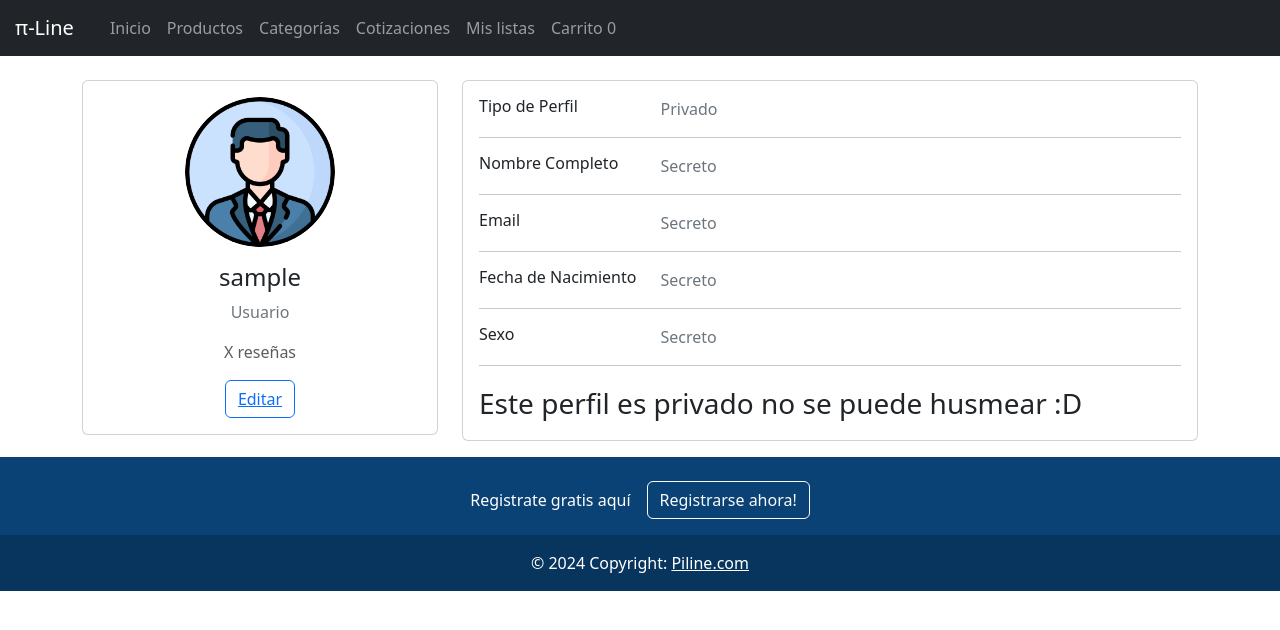
After one commit to Jonartr/BDM, a PHP site: page /VerPerfil.php in a window 1280 px wide. The commit adds this page. Shown: the top 630 px of the page. Run offline with PHP 8.4, Linux system fonts and the light colour scheme; the visitor is signed in with stand-in values (Sample User, id 1).

```diff
--- /dev/null
+++ b/VerPerfil.php
@@ -0,0 +1,168 @@
+<!DOCTYPE html>
+<html lang="en">
+<head>
+    <meta charset="UTF-8">
+    <meta name="viewport" content="width=device-width, initial-scale=1.0">
+    <title>Perfil de Usuario</title>
+    <link rel="stylesheet" href="css/perfilusuarioprivado.css">
+    <link href="https://cdn.jsdelivr.net/npm/bootstrap@5.3.2/dist/css/bootstrap.min.css" rel="stylesheet" integrity="sha384-T3c6CoIi6uLrA9TneNEoa7RxnatzjcDSCmG1MXxSR1GAsXEV/Dwwykc2MPK8M2HN" crossorigin="anonymous">
+</head>
+<body>
+
+<?php include("header.php");
+unset($_SESSION['Carrito']);
+
+?>
+
+
+<div class="container">
+    <div class="main-body">
+
+          <!-- Breadcrumb
+          <nav aria-label="breadcrumb" class="main-breadcrumb">
+            <ol class="breadcrumb">
+              <li class="breadcrumb-item"><a href="index.html">Home</a></li>
+              <li class="breadcrumb-item"><a href="javascript:void(0)">User</a></li>
+              <li class="breadcrumb-item active" aria-current="page">User Profile</li>
+            </ol>
+          </nav>
+       /Breadcrumb -->
+
+          <div class="row gutters-sm">
+            <div class="col-md-4 mb-3">
+              <div class="card">
+                <div class="card-body">
+
+                  <div class="d-flex flex-column align-items-center text-center">
+                    <img src="img/weon.png" alt="Admin" class="rounded-circle" width="150">
+                    <div class="mt-3">
+                      <h4><?php echo $_SESSION['Usuario'] ?></h4>
+                      <p class="text-secondary mb-1">Usuario</p>
+                      <p>
+                      <p class="text-muted font-size-sm">X reseñas</p>
+                     <!-- <button class="btn btn-primary">Seguir</button> -->
+                      <button class="btn btn-outline-primary">
+                          <a href="edicionperfil.php">Editar</a>
+                      </button>
+                    </div>
+                  </div>
+
+
+                </div>
+              </div>
+            </div>
+
+           <!--   <div class="card mt-3">
+                <ul class="list-group list-group-flush">
+                  <li class="list-group-item d-flex justify-content-between align-items-center flex-wrap">
+                    <h6 class="mb-0"><svg xmlns="http://www.w3.org/2000/svg" width="24" height="24" viewBox="0 0 24 24" fill="none" stroke="currentColor" stroke-width="2" stroke-linecap="round" stroke-linejoin="round" class="feather feather-globe mr-2 icon-inline"><circle cx="12" cy="12" r="10"></circle><line x1="2" y1="12" x2="22" y2="12"></line><path d="M12 2a15.3 15.3 0 0 1 4 10 15.3 15.3 0 0 1-4 10 15.3 15.3 0 0 1-4-10 15.3 15.3 0 0 1 4-10z"></path></svg>Website</h6>
+                    <span class="text-secondary">https://bootdey.com</span>
+                  </li>
+                  <li class="list-group-item d-flex justify-content-between align-items-center flex-wrap">
+                    <h6 class="mb-0"><svg xmlns="http://www.w3.org/2000/svg" width="24" height="24" viewBox="0 0 24 24" fill="none" stroke="currentColor" stroke-width="2" stroke-linecap="round" stroke-linejoin="round" class="feather feather-github mr-2 icon-inline"><path d="M9 19c-5 1.5-5-2.5-7-3m14 6v-3.87a3.37 3.37 0 0 0-.94-2.61c3.14-.35 6.44-1.54 6.44-7A5.44 5.44 0 0 0 20 4.77 5.07 5.07 0 0 0 19.91 1S18.73.65 16 2.48a13.38 13.38 0 0 0-7 0C6.27.65 5.09 1 5.09 1A5.07 5.07 0 0 0 5 4.77a5.44 5.44 0 0 0-1.5 3.78c0 5.42 3.3 6.61 6.44 7A3.37 3.37 0 0 0 9 18.13V22"></path></svg>Github</h6>
+                    <span class="text-secondary">bootdey</span>
+                  </li>
+                  <li class="list-group-item d-flex justify-content-between align-items-center flex-wrap">
+                    <h6 class="mb-0"><svg xmlns="http://www.w3.org/2000/svg" width="24" height="24" viewBox="0 0 24 24" fill="none" stroke="currentColor" stroke-width="2" stroke-linecap="round" stroke-linejoin="round" class="feather feather-twitter mr-2 icon-inline text-info"><path d="M23 3a10.9 10.9 0 0 1-3.14 1.53 4.48 4.48 0 0 0-7.86 3v1A10.66 10.66 0 0 1 3 4s-4 9 5 13a11.64 11.64 0 0 1-7 2c9 5 20 0 20-11.5a4.5 4.5 0 0 0-.08-.83A7.72 7.72 0 0 0 23 3z"></path></svg>Twitter</h6>
+                    <span class="text-secondary">@bootdey</span>
+                  </li>
+                  <li class="list-group-item d-flex justify-content-between align-items-center flex-wrap">
+                    <h6 class="mb-0"><svg xmlns="http://www.w3.org/2000/svg" width="24" height="24" viewBox="0 0 24 24" fill="none" stroke="currentColor" stroke-width="2" stroke-linecap="round" stroke-linejoin="round" class="feather feather-instagram mr-2 icon-inline text-danger"><rect x="2" y="2" width="20" height="20" rx="5" ry="5"></rect><path d="M16 11.37A4 4 0 1 1 12.63 8 4 4 0 0 1 16 11.37z"></path><line x1="17.5" y1="6.5" x2="17.51" y2="6.5"></line></svg>Instagram</h6>
+                    <span class="text-secondary">bootdey</span>
+                  </li>
+                  <li class="list-group-item d-flex justify-content-between align-items-center flex-wrap">
+                    <h6 class="mb-0"><svg xmlns="http://www.w3.org/2000/svg" width="24" height="24" viewBox="0 0 24 24" fill="none" stroke="currentColor" stroke-width="2" stroke-linecap="round" stroke-linejoin="round" class="feather feather-facebook mr-2 icon-inline text-primary"><path d="M18 2h-3a5 5 0 0 0-5 5v3H7v4h3v8h4v-8h3l1-4h-4V7a1 1 0 0 1 1-1h3z"></path></svg>Facebook</h6>
+                    <span class="text-secondary">bootdey</span>
+                  </li>
+                </ul>
+              </div>
+-->
+            <div class="col-md-8">
+              <div class="card mb-3">
+                <div class="card-body">
+                  <div class="row">
+                    <div class="col-sm-3">
+                      <h6 class="mb-0">Tipo de Perfil</h6>
+                    </div>
+                    <div class="col-sm-9 text-secondary">
+                     Privado
+                    </div>
+                  </div>
+                  <hr>
+
+                  <div class="row">
+                    <div class="col-sm-3">
+                  <h6 class="mb-0">Nombre Completo</h6>
+                    </div>
+                    <div class="col-sm-9 text-secondary">
+                     Secreto
+                    </div>
+                  </div>
+                  <hr>
+
+                  <div class="row">
+                    <div class="col-sm-3">
+                      <h6 class="mb-0">Email</h6>
+                    </div>
+                    <div class="col-sm-9 text-secondary">
+                      Secreto
+                    </div>
+                  </div>
+                  <hr>
+
+                  <div class="row">
+                    <div class="col-sm-3">
+                      <h6 class="mb-0">Fecha de Nacimiento</h6>
+                    </div>
+                    <div class="col-sm-9 text-secondary">
+                     Secreto
+                    </div>
+                  </div>
+                  <hr>
+
+                  <div class="row">
+                    <div class="col-sm-3">
+                      <h6 class="mb-0">Sexo</h6>
+                    </div>
+                    <div class="col-sm-9 text-secondary">
+                    Secreto
+                    </div>
+                  </div>
+                  <hr>
+
+                  <div class="row">
+                    <div class="col-sm-12">
+                      <span class = "fs-3">Este perfil es privado no se puede husmear :D</span>
+                    </div>
+                  </div>
+                </div>
+              </div>
+              </div>
+
+
+
+
+
+
+
+
+
+
+
+
+
+
+                  </div>
+                </div>
+               </div>
+
+
+
+<?php include("footer.php");?>
+
+<script src="https://cdn.jsdelivr.net/npm/bootstrap@5.3.2/dist/js/bootstrap.bundle.min.js" integrity="sha384-C6RzsynM9kWDrMNeT87bh95OGNyZPhcTNXj1NW7RuBCsyN/o0jlpcV8Qyq46cDfL" crossorigin="anonymous">
+
+</script>
+
+</body>
+</html>
--- a/header.php
+++ b/header.php
@@ -43,8 +43,20 @@
       </li>
 
       <li class="nav-item">
-        <a class="nav-link" href="carrito.php">Carrito</a>
+        <a class="nav-link" href="carrito.php">Carrito
+
+        <?php
+          if(isset($_SESSION['Carrito'])){
+            echo count($_SESSION['Carrito']);
+          }
+          else {
+            echo '0';
+          }
+
+
+        ?></a>
       </li>
+
 
 
 <?php if (isset($_SESSION['Usuario'])){  /*---aa--- */
--- a/nuevoproducto.php
+++ b/nuevoproducto.php
@@ -14,7 +14,10 @@
 </head>
 
 <body>
-    <?php include("header.php");?>
+    <?php include("header.php");
+    $_SESSION['Opcmysql'] = 1;
+
+    ?>
     <div class="container mt-5">
     <div class="row justify-content-center">
       <div class="col-md-6">
--- a/php/ShowProducto.php
+++ b/php/ShowProducto.php
@@ -17,8 +17,9 @@ $Query = "SELECT * FROM producto";
 $result = $conexion->query($Query);
 
 if ($result->num_rows > 0) {
+    $Datos = array();
     while($row = $result->fetch_assoc()) {
-        $Datos = array();
+
         $Datos[] = $row;
      }
      $_SESSION['Productos_show'] = array();
```
Also changed, not shown: carrito.php (+69 -22 lines), inicio.php (+25 -16 lines), php/ABCProducto.php (+5 -4 lines), php/ABCUsuario.php (+15 -11 lines), php/AgregarCarrito.php (added, +23 -0 lines), php/EliminarCarrito.php (added, +24 -0 lines), registro.php (+7 -2 lines), img/279212319_1211510999597373_5384448935045825399_n.jpg (added), img/282039510_421608483158738_589626542446585763_n.jpg (added), img/346968411_992549368416114_7805210560792887013_n.jpg (added), img/425717262_1735915156893503_8728088048013597384_n.jpg (added), img/429907393_7226500917438614_5326622111786184302_n.jpg (added).
